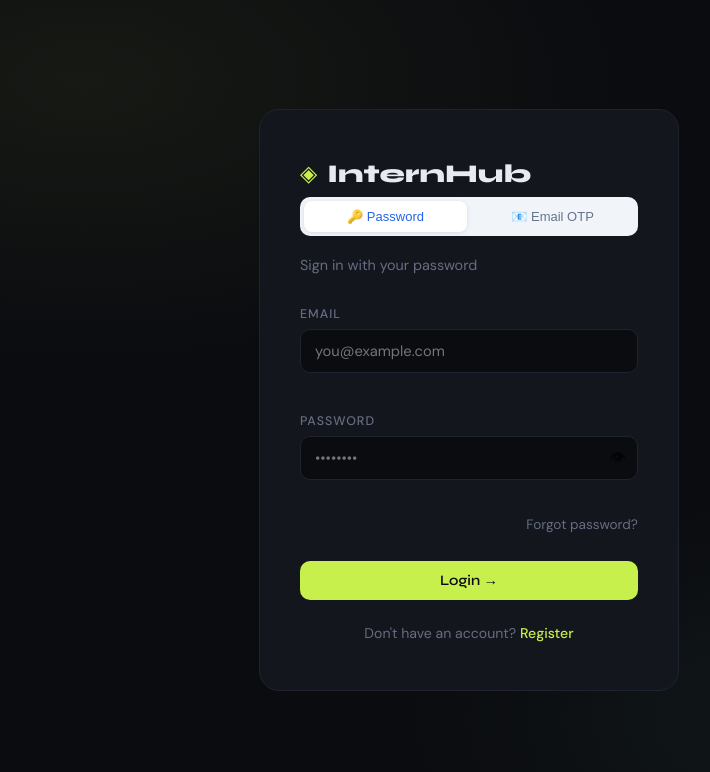
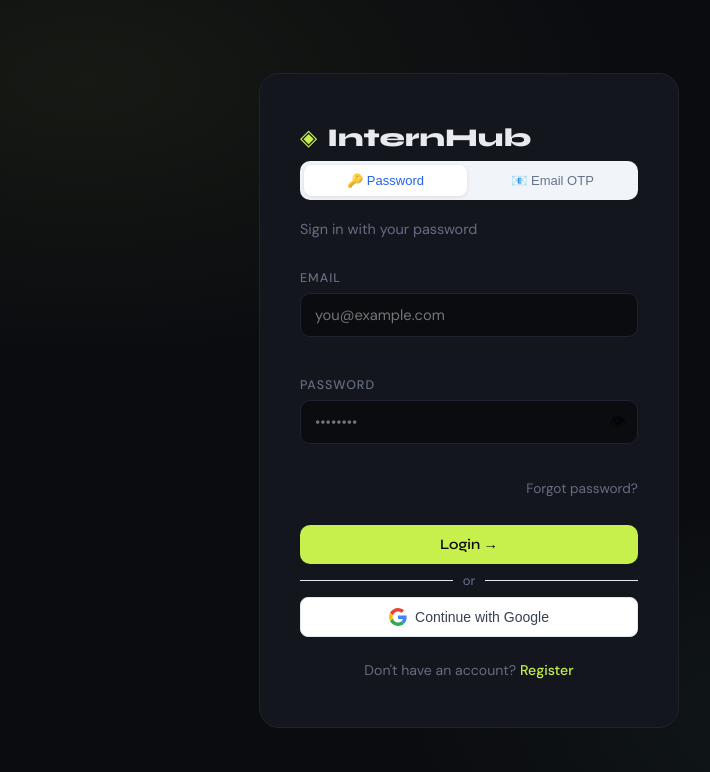
Before and after one commit to Biswajitdas2006/internhub-frontend, a React (Vite) app: page /login in a window 1280 px wide. Shown: the top 772 px of the page, without its empty margins (171-881 px from the left). Built offline with nearby package versions, Linux system fonts and the light colour scheme.

Commit message:
Add Google login button

```diff
--- a/src/pages/LoginPage.jsx
+++ b/src/pages/LoginPage.jsx
@@ -4,18 +4,19 @@
 import { useAuth } from "../context/AuthContext";
 import "../styles/auth.css";
 
+const GOOGLE_URL = "https://internhub-api.onrender.com/api/auth/google";
+
 export default function LoginPage() {
   const { login } = useAuth();
   const navigate = useNavigate();
 
-  const [tab, setTab] = useState("password");  // "password" or "otp"
-  const [step, setStep] = useState(1);          // 1=login, 2=otp-verify, 3=forgot, 4=reset-otp, 5=new-password
+  const [tab, setTab] = useState("password");
+  const [step, setStep] = useState(1);
 
   const [email, setEmail] = useState("");
   const [password, setPassword] = useState("");
   const [showPassword, setShowPassword] = useState(false);
 
-  // OTP tab state
   const [otpEmail, setOtpEmail] = useState("");
 
   const [otp, setOtp] = useState("");
@@ -26,7 +27,7 @@
   const [error, setError] = useState("");
   const [info, setInfo] = useState("");
 
-  // ── Password Tab: Direct Login (no OTP) ───────────
+  // ── Password Tab: Direct Login ─────────────────────
   const handlePasswordLogin = async (e) => {
     e.preventDefault();
     setLoading(true); setError("");
@@ -40,7 +41,7 @@
     } finally { setLoading(false); }
   };
 
-  // ── OTP Tab: Step 1 — Send OTP (email only) ───────
+  // ── OTP Tab: Step 1 — Send OTP ─────────────────────
   const handleSendLoginOtp = async (e) => {
     e.preventDefault();
     setLoading(true); setError("");
@@ -53,7 +54,7 @@
     } finally { setLoading(false); }
   };
 
-  // ── OTP Tab: Step 2 — Verify OTP ──────────────────
+  // ── OTP Tab: Step 2 — Verify OTP ───────────────────
   const handleVerifyOtp = async (e) => {
     e.preventDefault();
     setLoading(true); setError("");
@@ -118,6 +119,27 @@
     } finally { setLoading(false); }
   };
 
+  // ── Reusable Google Button ─────────────────────────
+  const GoogleButton = () => (
+    <>
+      <div className="divider"><span>or</span></div>
+      <button
+        type="button"
+        className="btn-google"
+        onClick={() => window.location.href = GOOGLE_URL}
+      >
+        <svg width="18" height="18" viewBox="0 0 48 48">
+          <path fill="#EA4335" d="M24 9.5c3.54 0 6.71 1.22 9.21 3.6l6.85-6.85C35.9 2.38 30.47 0 24 0 14.62 0 6.51 5.38 2.56 13.22l7.98 6.19C12.43 13.72 17.74 9.5 24 9.5z"/>
+          <path fill="#4285F4" d="M46.98 24.55c0-1.57-.15-3.09-.38-4.55H24v9.02h12.94c-.58 2.96-2.26 5.48-4.78 7.18l7.73 6c4.51-4.18 7.09-10.36 7.09-17.65z"/>
+          <path fill="#FBBC05" d="M10.53 28.59c-.48-1.45-.76-2.99-.76-4.59s.27-3.14.76-4.59l-7.98-6.19C.92 16.46 0 20.12 0 24c0 3.88.92 7.54 2.56 10.78l7.97-6.19z"/>
+          <path fill="#34A853" d="M24 48c6.48 0 11.93-2.13 15.89-5.81l-7.73-6c-2.15 1.45-4.92 2.3-8.16 2.3-6.26 0-11.57-4.22-13.47-9.91l-7.98 6.19C6.51 42.62 14.62 48 24 48z"/>
+          <path fill="none" d="M0 0h48v48H0z"/>
+        </svg>
+        Continue with Google
+      </button>
+    </>
+  );
+
   return (
     <div className="auth-page">
       <div className="auth-card">
@@ -126,7 +148,7 @@
           <h1>InternHub</h1>
         </div>
 
-        {/* ── Forgot Password Steps (3, 4, 5) — shown above tabs ── */}
+        {/* ── STEP 3: Forgot — enter email ── */}
         {step === 3 && (
           <>
             <p className="auth-subtitle">Reset your password</p>
@@ -148,6 +170,7 @@
           </>
         )}
 
+        {/* ── STEP 4: Forgot — verify OTP ── */}
         {step === 4 && (
           <>
             <p className="auth-subtitle">Enter OTP</p>
@@ -172,6 +195,7 @@
           </>
         )}
 
+        {/* ── STEP 5: Set new password ── */}
         {step === 5 && (
           <>
             <p className="auth-subtitle">Set new password</p>
@@ -200,10 +224,10 @@
           </>
         )}
 
-        {/* ── Main Login UI (steps 1 and 2 only) ── */}
+        {/* ── STEPS 1 & 2: Main Login UI ── */}
         {(step === 1 || step === 2) && (
           <>
-            {/* Tabs — only show on step 1 */}
+            {/* Tabs — only on step 1 */}
             {step === 1 && (
               <div className="login-tabs">
                 <button
@@ -221,7 +245,7 @@
               </div>
             )}
 
-            {/* ── PASSWORD TAB — Step 1 ── */}
+            {/* ── PASSWORD TAB ── */}
             {tab === "password" && step === 1 && (
               <>
                 <p className="auth-subtitle">Sign in with your password</p>
@@ -258,10 +282,11 @@
                     {loading ? "Logging in..." : "Login →"}
                   </button>
                 </form>
+                <GoogleButton />
               </>
             )}
 
-            {/* ── EMAIL OTP TAB — Step 1 ── */}
+            {/* ── EMAIL OTP TAB ── */}
             {tab === "otp" && step === 1 && (
               <>
                 <p className="auth-subtitle">Sign in with a one-time code</p>
@@ -278,10 +303,11 @@
                     {loading ? "Sending OTP..." : "Send OTP →"}
                   </button>
                 </form>
+                <GoogleButton />
               </>
             )}
 
-            {/* ── OTP VERIFY — Step 2 (only for OTP tab) ── */}
+            {/* ── OTP VERIFY — Step 2 ── */}
             {step === 2 && (
               <>
                 <p className="auth-subtitle">Enter the OTP sent to</p>
--- a/src/styles/auth.css
+++ b/src/styles/auth.css
@@ -323,3 +323,37 @@
   color: #2563eb;
   box-shadow: 0 1px 4px rgba(0,0,0,0.1);
 }
+.divider {
+  display: flex;
+  align-items: center;
+  gap: 10px;
+  color: #64748b;
+  font-size: 13px;
+  margin: 8px 0;
+}
+.divider::before,
+.divider::after {
+  content: "";
+  flex: 1;
+  height: 1px;
+  background: #e2e8f0;
+}
+.btn-google {
+  width: 100%;
+  display: flex;
+  align-items: center;
+  justify-content: center;
+  gap: 8px;
+  padding: 10px;
+  border: 1px solid #e2e8f0;
+  border-radius: 8px;
+  background: white;
+  color: #374151;
+  font-size: 14px;
+  font-weight: 500;
+  cursor: pointer;
+  transition: background 0.2s;
+}
+.btn-google:hover {
+  background: #f8fafc;
+}
```
